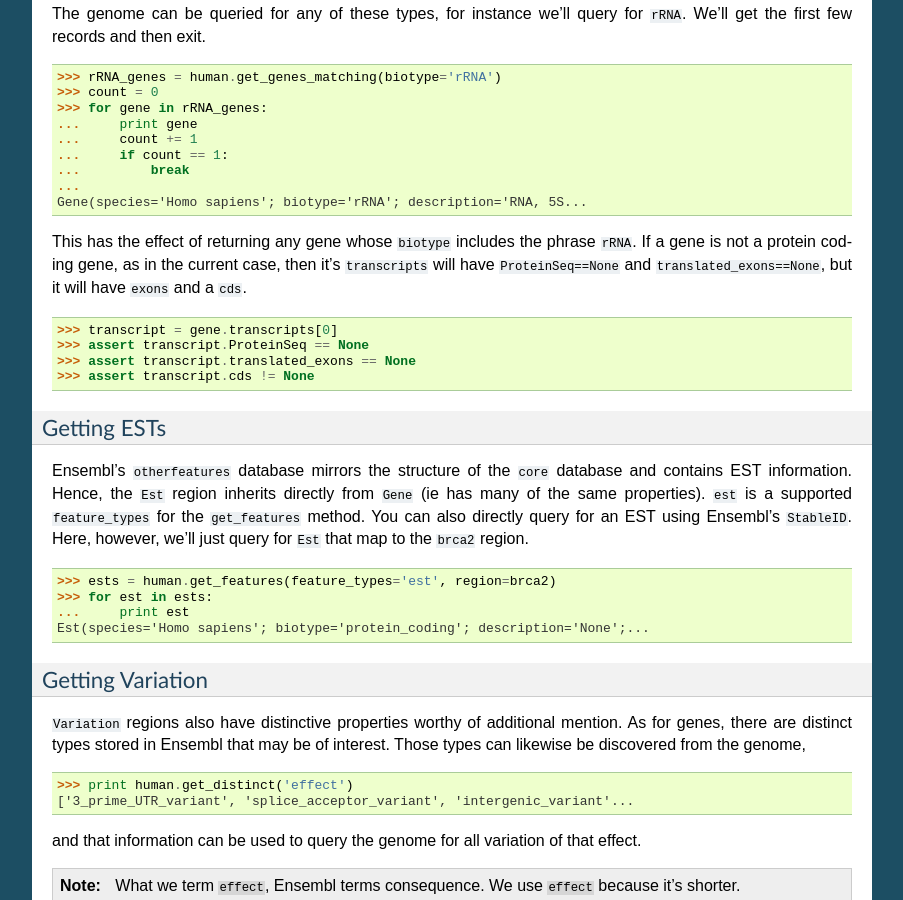
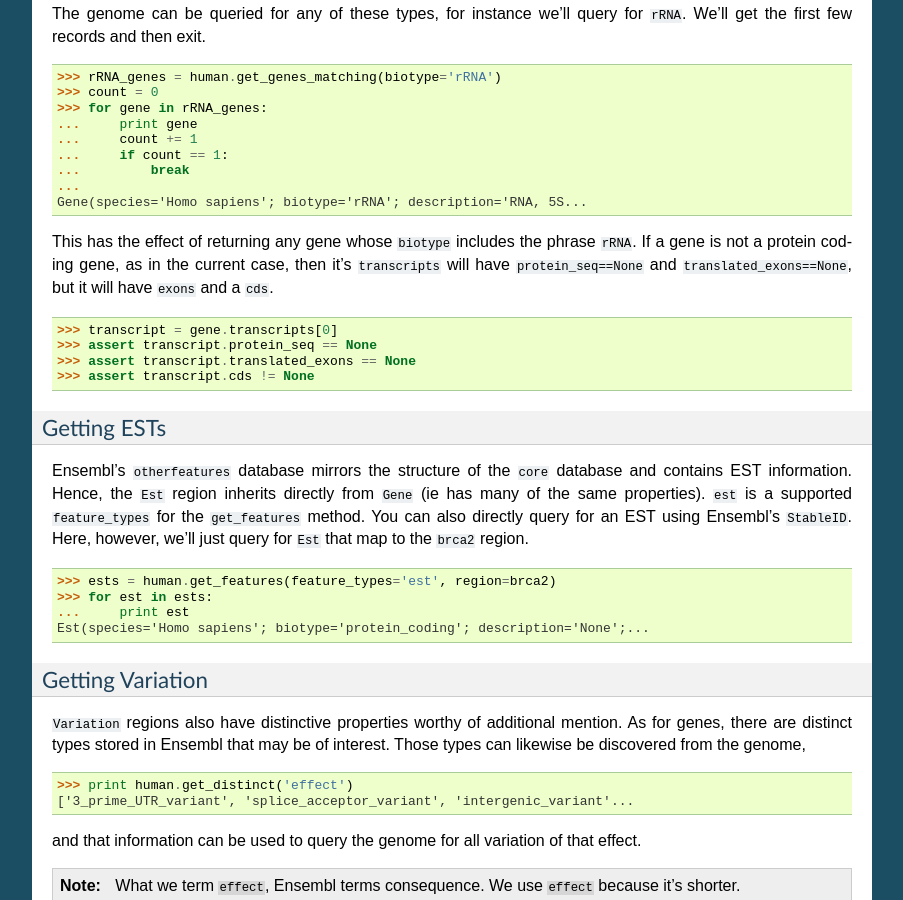
Before and after one commit to cogent3/ensembldb3, a Sphinx documentation site: the page built from doc/query_ensembl.rst, in a window 1280 px wide and 900 px high, scrolled down 4522 px. Shown: the whole window, without its empty margins (198-1101 px from the left). Built offline with Sphinx 7.4.7, drawn with Linux system fonts in a browser that asks for light colours; formulas are drawn with MathJax 3; some of the changed text lies outside the part shown.

Commit message:
Transcript.ProteinSeq to protein_seq

```diff
--- a/doc/query_ensembl.rst
+++ b/doc/query_ensembl.rst
@@ -156,7 +156,7 @@ Each location is directly tied to the parent genome and the coordinate above als
     GGGCTTGTGGCGC...
     >>> print brca2.canonical_transcript.cds
     ATGCCTATTGGATC...
-    >>> print brca2.canonical_transcript.ProteinSeq
+    >>> print brca2.canonical_transcript.protein_seq
     MPIGSKERPTF...
 
 It is also possible to iterate over a transcript's exons, over their translated exons, or to obtain their coding DNA sequence. We grab the second transcript for this.
@@ -228,12 +228,12 @@ The genome can be queried for any of these types, for instance we'll query for `
     ...
     Gene(species='Homo sapiens'; biotype='rRNA'; description='RNA, 5S...
 
-This has the effect of returning any gene whose ``biotype`` includes the phrase ``rRNA``. If a gene is not a protein coding gene, as in the current case, then it's ``transcripts`` will have ``ProteinSeq==None`` and ``translated_exons==None``, but it will have ``exons`` and a ``cds``.
+This has the effect of returning any gene whose ``biotype`` includes the phrase ``rRNA``. If a gene is not a protein coding gene, as in the current case, then it's ``transcripts`` will have ``protein_seq==None`` and ``translated_exons==None``, but it will have ``exons`` and a ``cds``.
 
 .. doctest::
 
     >>> transcript = gene.transcripts[0]
-    >>> assert transcript.ProteinSeq == None
+    >>> assert transcript.protein_seq == None
     >>> assert transcript.translated_exons == None
     >>> assert transcript.cds != None
 
```
Also changed, not shown: 2 other files.
